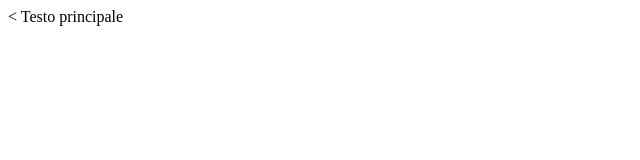
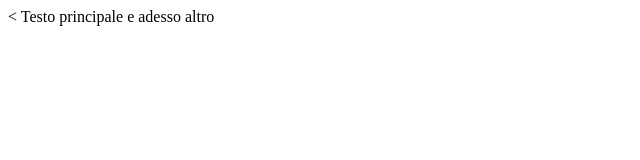
Before and after one commit to meogrande/altervista, a plain HTML site: page index.html in a window 1280 px wide. Shown: the whole page, without its empty margins (0-640 px from the left). Drawn offline with Linux system fonts and the light colour scheme.

Commit message:
modifica

```diff
--- a/index.html
+++ b/index.html
@@ -5,6 +5,6 @@
     <title>Ciao</title>
   </head>
   <body>
-    Testo principale
+    Testo principale e adesso altro
   </body>
 </html>
```
